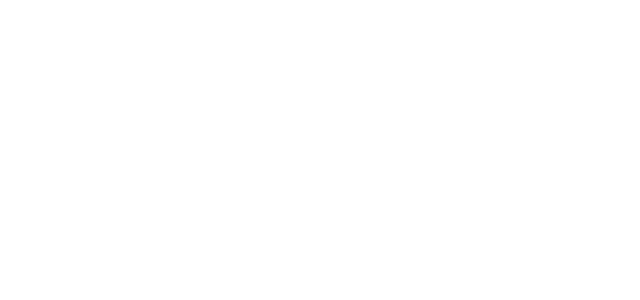
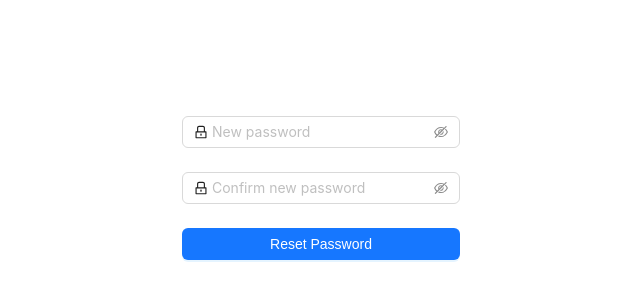
Before and after one commit to ZionCodeForFun/TraceAid, a React (Vite) app: page /#/ResetPassword in a window 1280 px wide. Before the commit this address had no page. Shown: the part 200-500 px from the top of the page, without its empty margins (319-959 px from the left). Built offline with nearby package versions, Linux system fonts and the light colour scheme.

Commit message:
created form validation and structuring

```diff
--- a/src/App.jsx
+++ b/src/App.jsx
@@ -1,12 +1,20 @@
 import React from "react";
 import { HashRouter, Route, Routes } from "react-router-dom";
 import LandingPage from "./pages/LandingPage";
+import SignUpForm from "./components/auth/SignUpForm";
+import ResetPassword from "./components/auth/ResetPassword";
+import ForgotPassword from "./components/auth/ForgotPassword";
+import RouterError from "./components/common/RouterError";
 
 const App = () => {
   return (
     <HashRouter>
       <Routes>
+        <Route path="/*" element={<RouterError />} />
         <Route path="/" element={<LandingPage />} />
+        <Route path="/signUp" element={<SignUpForm />} />
+        <Route path="/ResetPassword" element={<ResetPassword />} />
+        <Route path="/ForgotPassword" element={<ForgotPassword />} />
       </Routes>
     </HashRouter>
   );
--- /dev/null
+++ b/src/components/auth/ForgotPassword.jsx
@@ -0,0 +1,33 @@
+import React from "react";
+import { Form, Input, Button } from "antd";
+import { MailOutlined } from "@ant-design/icons";
+import { Container } from "../../style/ResetPasswordStyle";
+const ForgotPassword = () => {
+  const [form] = Form.useForm();
+  const onFinish = (values) => {
+    console.log("Reset request:", values);
+  };
+  return (
+    <Container>
+      <Form form={form} onFinish={onFinish} style={{ maxWidth: 360 }}>
+        <Form.Item
+          name="email"
+          rules={[
+            { required: true, message: "Please input your email!" },
+            { type: "email", message: "Please enter a valid email address!" },
+          ]}
+        >
+          <Input prefix={<MailOutlined />} placeholder="Enter your email" />
+        </Form.Item>
+
+        <Form.Item>
+          <Button type="primary" htmlType="submit" block>
+            Send Reset Link
+          </Button>
+        </Form.Item>
+      </Form>
+    </Container>
+  );
+};
+
+export default ForgotPassword;
--- /dev/null
+++ b/src/components/auth/ResetPassword.jsx
@@ -0,0 +1,64 @@
+import React from "react";
+import { Form, Input, Button, message } from "antd";
+import { LockOutlined } from "@ant-design/icons";
+import { Container } from "../../style/ResetPasswordStyle";
+const ResetPassword = () => {
+  const [form] = Form.useForm();
+
+  const onFinish = (values) => {
+    console.log("New password:", values.password);
+    message.success("Password reset successful!");
+    form.resetFields();
+  };
+  return (
+    <Container>
+      <Form form={form} name="reset" onFinish={onFinish}>
+        <Form.Item
+          name="password"
+          normalize={(value) => value?.trim()}
+          rules={[
+            { required: true, message: "Please input your new password!" },
+            { min: 6, message: "Password must be at least 6 characters long" },
+          ]}
+          hasFeedback
+        >
+          <Input.Password
+            prefix={<LockOutlined />}
+            placeholder="New password"
+          />
+        </Form.Item>
+
+        <Form.Item
+          name="confirmPassword"
+          normalize={(value) => value?.trim()}
+          dependencies={["password"]}
+          hasFeedback
+          rules={[
+            { required: true, message: "Please confirm your password!" },
+            ({ getFieldValue }) => ({
+              validator(_, value) {
+                if (!value || getFieldValue("password") === value) {
+                  return Promise.resolve();
+                }
+                return Promise.reject(new Error("Passwords do not match!"));
+              },
+            }),
+          ]}
+        >
+          <Input.Password
+            prefix={<LockOutlined />}
+            placeholder="Confirm new password"
+          />
+        </Form.Item>
+
+        <Form.Item>
+          <Button block type="primary" htmlType="submit">
+            Reset Password
+          </Button>
+        </Form.Item>
+      </Form>
+    </Container>
+  );
+};
+
+export default ResetPassword;
--- a/src/components/auth/SignUpForm.jsx
+++ b/src/components/auth/SignUpForm.jsx
@@ -0,0 +1,90 @@
+import React from "react";
+import { LockOutlined, MailOutlined, UserOutlined } from "@ant-design/icons";
+import { Button, Checkbox, Form, Input, Flex } from "antd";
+import { Container } from "../../style/SignUpFormStyle";
+import { Link, useNavigate } from "react-router-dom";
+
+const SignUpForm = () => {
+  const nav = useNavigate();
+  const [form] = Form.useForm();
+
+  const onFinish = (values) => {
+    console.log("Received values of form: ", values);
+  };
+
+  return (
+    <Container>
+      <Form
+        form={form}
+        name="signup"
+        initialValues={{ remember: true }}
+        style={{ maxWidth: 360 }}
+        onFinish={onFinish}
+        className="wrapper"
+      >
+        <Form.Item
+
+          name="fullname"
+          rules={[{ required: true, message: "Please input your full name!" }]}
+        >
+          <Input prefix={<UserOutlined />} placeholder="Full name" />
+        </Form.Item>
+
+        <Form.Item
+          name="email"
+          normalize={(value) => value?.trim()}
+          rules={[
+            { required: true, message: "Please input your email!" },
+            { type: "email", message: "Please enter a valid email address!" },
+          ]}
+        >
+          <Input prefix={<MailOutlined />} placeholder="Email" />
+        </Form.Item>
+
+        <Form.Item
+          name="password"
+          normalize={(value) => value?.trim()}
+          rules={[
+            { required: true, message: "Please input your password!" },
+            { min: 6, message: "Password must be at least 6 characters long" },
+          ]}
+          hasFeedback
+        >
+          <Input.Password prefix={<LockOutlined />} placeholder="Password" />
+        </Form.Item>
+
+        <Form.Item
+          name="confirmPassword"
+          normalize={(value) => value?.trim()}
+          dependencies={["password"]}
+          hasFeedback
+          rules={[
+            { required: true, message: "Please confirm your password!" },
+            ({ getFieldValue }) => ({
+              validator(_, value) {
+                if (!value || getFieldValue("password") === value) {
+                  return Promise.resolve();
+                }
+                return Promise.reject(new Error("Passwords do not match!"));
+              },
+            }),
+          ]}
+        >
+          <Input.Password
+            prefix={<LockOutlined />}
+            placeholder="Confirm Password"
+          />
+        </Form.Item>
+
+        <Form.Item>
+          <Button block type="primary" htmlType="submit" onClick={()=>nav('/Login')}>
+            Sign Up
+          </Button>
+          or <Link to={"/LoginForm"}>Login now!</Link>
+        </Form.Item>
+      </Form>
+    </Container>
+  );
+};
+
+export default SignUpForm;
--- /dev/null
+++ b/src/components/common/RouterError.jsx
@@ -0,0 +1,7 @@
+import React from "react";
+
+const RouterError = () => {
+  return <div>404 Page not found</div>;
+};
+
+export default RouterError;
--- a/src/global/store.js
+++ b/src/global/store.js
@@ -11,7 +11,6 @@ const persist = {
   storage,
   whitelist: ["user"],
 };
-console.log(storage);
 const persistedReducer = persistReducer(persist, rootReducer);
 export const store = configureStore({
   reducer: persistedReducer,
--- a/src/index.css
+++ b/src/index.css
@@ -0,0 +1,17 @@
+* {
+  padding: 0;
+  margin: 0;
+  box-sizing: border-box;
+  font-family: sans-serif;
+}
+
+:root {
+  --primary_color_100: #1566d8;
+  --primary_color_200: #1e3a8a;
+  --main_black: #060400;
+  --main_white: #ffffff;
+  --main_gray: #898989;
+  --Outline: #e4e2e2;
+  --main_red: #950404;
+  --over_red: #620303;
+}
--- /dev/null
+++ b/src/style/ResetPasswordStyle.jsx
@@ -0,0 +1,9 @@
+import styled from "styled-components";
+export const Container = styled.div`
+    max-width: 100%;
+    height: 100vh;
+    display: flex;
+    justify-content: center;
+    align-items: center;
+
+`
--- /dev/null
+++ b/src/style/SignUpFormStyle.jsx
@@ -0,0 +1,15 @@
+import styled from "styled-components";
+
+export const Container = styled.div`
+  max-width: 100%;
+  height: 100vh;
+  background-color: transparent;
+  display: flex;
+  justify-content: center;
+  align-items: center;
+  .wrapper {
+    width: 35%;
+    height: 40%;
+    background-color: white;
+  }
+`;
```
